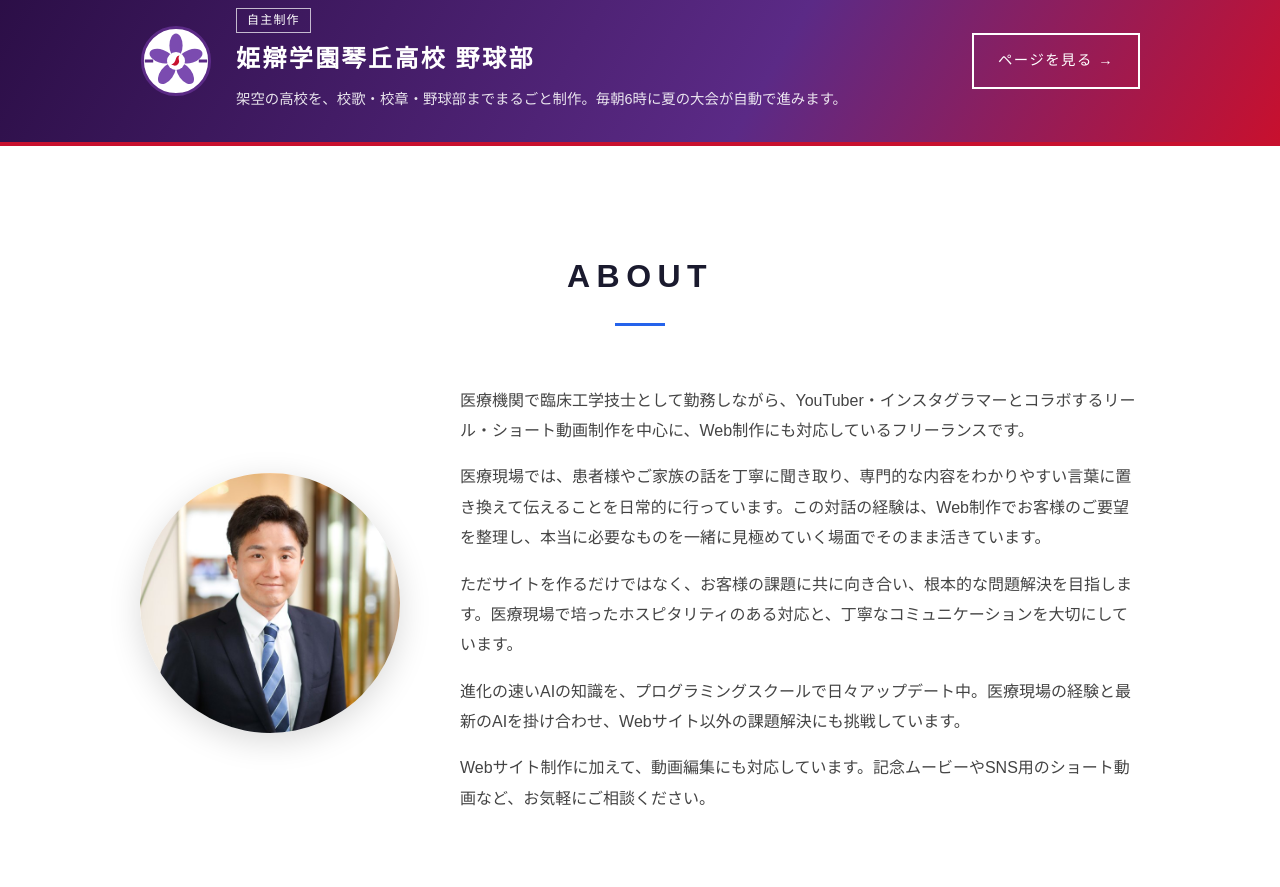
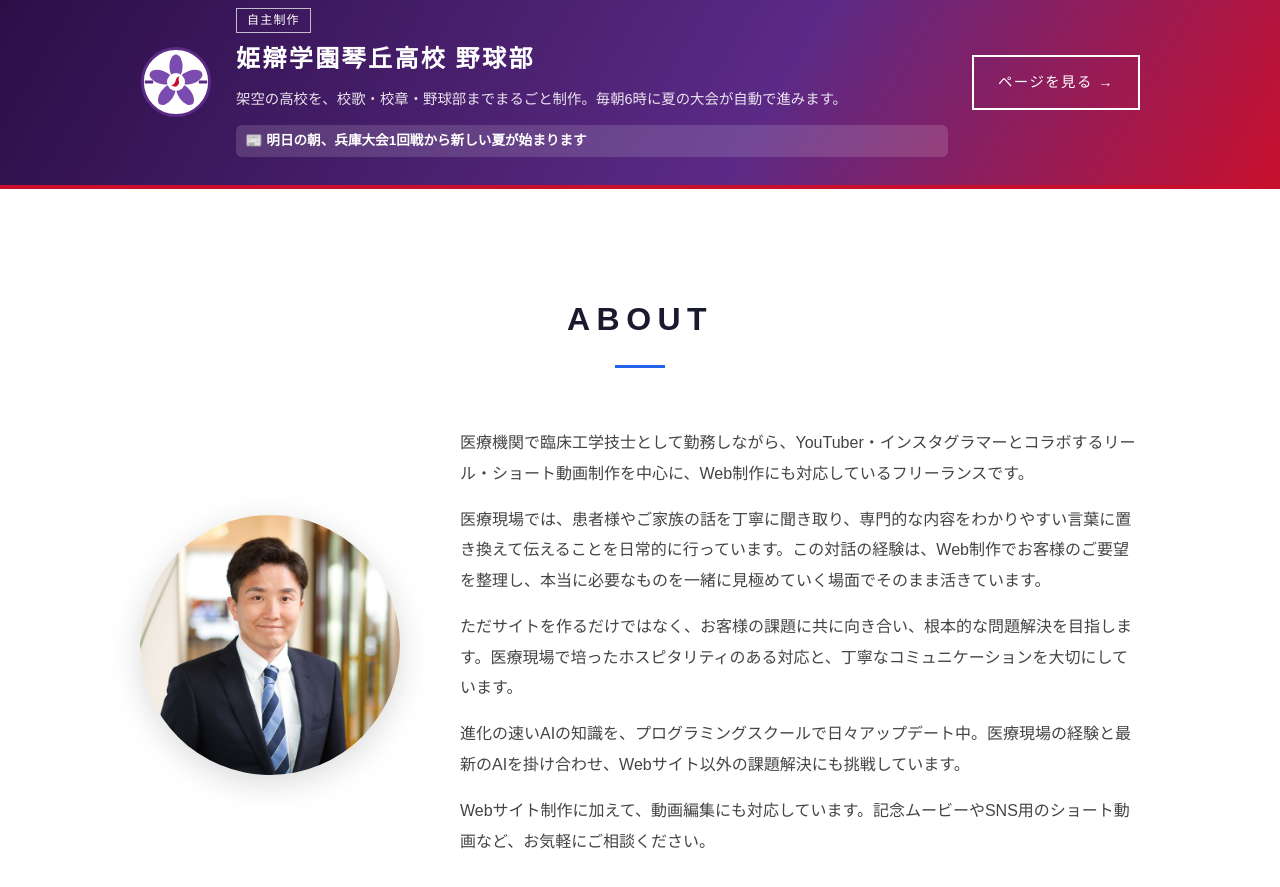
Before and after one commit to kendoyasa-tech/portfolio, a plain HTML site: page index.html in a window 1280 px wide. Shown: the part 820-1707 px from the top of the page. Drawn offline with Linux system fonts and the light colour scheme.

Commit message:
トップの姫辯バナーに最新の朝刊の見出しを自動表示
Co-Authored-By: Claude Opus 5.5 <noreply@anthropic.com>
Claude-Session: https://claude.ai/code/session_01LfbDztigQg3Ruugxa31aiT

```diff
--- a/index.html
+++ b/index.html
@@ -67,6 +67,7 @@
       <span class="kiben-banner-tag">自主制作</span>
       <span class="kiben-banner-title">姫辯学園琴丘高校 野球部</span>
       <span class="kiben-banner-lead">架空の高校を、校歌・校章・野球部までまるごと制作。毎朝6時に夏の大会が自動で進みます。</span>
+      <span class="kiben-banner-today" id="kibenToday" hidden></span>
     </span>
     <span class="kiben-banner-more">ページを見る <span aria-hidden="true">→</span></span>
   </a>
@@ -734,5 +735,20 @@
     });
   </script>
 
+<script>
+  // 姫辯の最新の朝刊の見出しをバナーに表示(works/kiben/data/season.json は毎朝自動で更新される)
+  fetch("works/kiben/data/season.json?t=" + Date.now(), { cache: "no-store" })
+    .then(r => r.json())
+    .then(d => {
+      const g = (d.games || [])[d.games.length - 1];
+      const el = document.getElementById("kibenToday");
+      if (!el) return;
+      el.textContent = g
+        ? `📰 ${g.date.slice(5).replace("-", "/")}の朝刊【${g.stage}】${g.headline}(${g.kibenRuns}-${g.oppRuns} ${g.opponent})`
+        : "📰 明日の朝、兵庫大会1回戦から新しい夏が始まります";
+      el.hidden = false;
+    })
+    .catch(() => {});
+</script>
 </body>
 </html>
--- a/style.css
+++ b/style.css
@@ -1024,6 +1024,7 @@ footer {
   letter-spacing: 0.1em;
 }
 .kiben-banner-lead { font-size: 0.9rem; opacity: 0.88; }
+.kiben-banner-today { display: block; margin-top: 0.45rem; padding: 0.35rem 0.6rem; border-radius: 6px; background: rgba(255,255,255,0.14); font-size: 0.85rem; font-weight: 700; line-height: 1.5; }
 .kiben-banner-more {
   flex: 0 0 auto;
   padding: 12px 24px;
```
